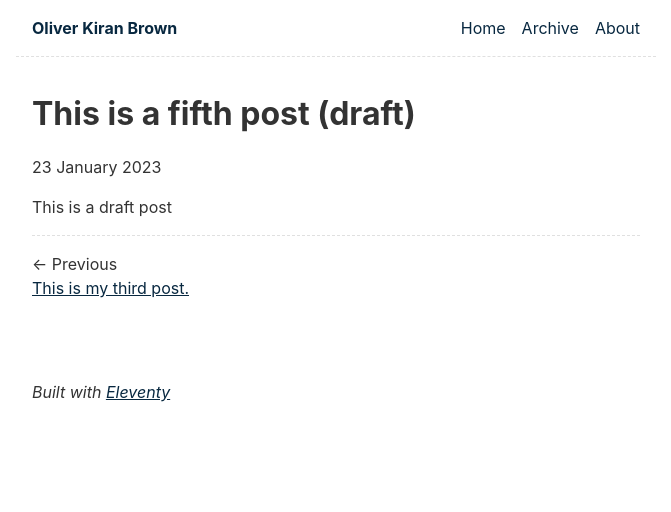
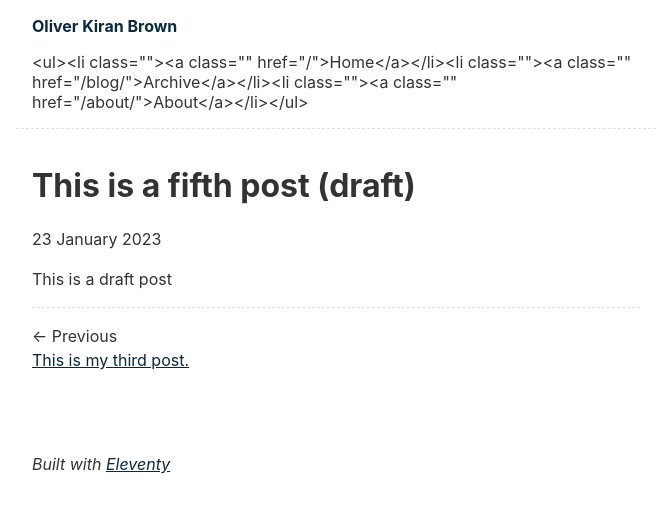
Before and after one commit to oliverkiranbrown/oliverkiranbrown.github.io, an Eleventy site: page content/blog/fifthpost.md in a window 1280 px wide. Shown: the whole page, without its empty margins (304-975 px from the left). Built offline with nearby package versions, Linux system fonts and the light colour scheme; Eleventy itself is replaced by a stand-in of ours; some packages are replaced by stand-ins of ours; files that its build step writes are made by us from their sources; what @zachleat/heading-anchors, zod-validation-error would draw is missing.

Commit message:
try: changed nav

```diff
--- a/_includes/layouts/base.njk
+++ b/_includes/layouts/base.njk
@@ -44,12 +44,7 @@
 
 			{#- Read more about `eleventy-navigation` at https://www.11ty.dev/docs/plugins/navigation/ #}
 			<nav>
-				<h2 class="visually-hidden">Top level navigation menu</h2>
-				<ul class="nav">
-				{%- for entry in collections.all | eleventyNavigation %}
-					<li class="nav-item"><a href="{{ entry.url }}"{% if entry.url == page.url %} aria-current="page"{% endif %}>{{ entry.title }}</a></li>
-				{%- endfor %}
-				</ul>
+				{{ collections.all | eleventyNavigation | eleventyNavigationToHtml }}
 			</nav>
 		</header>
 
```
